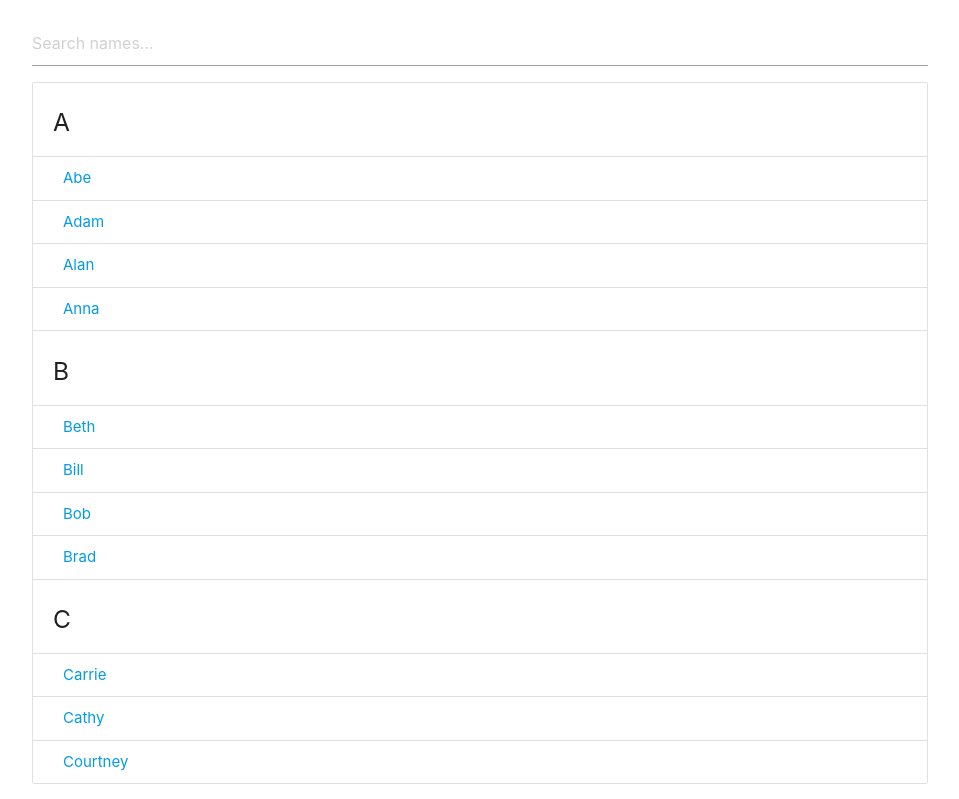
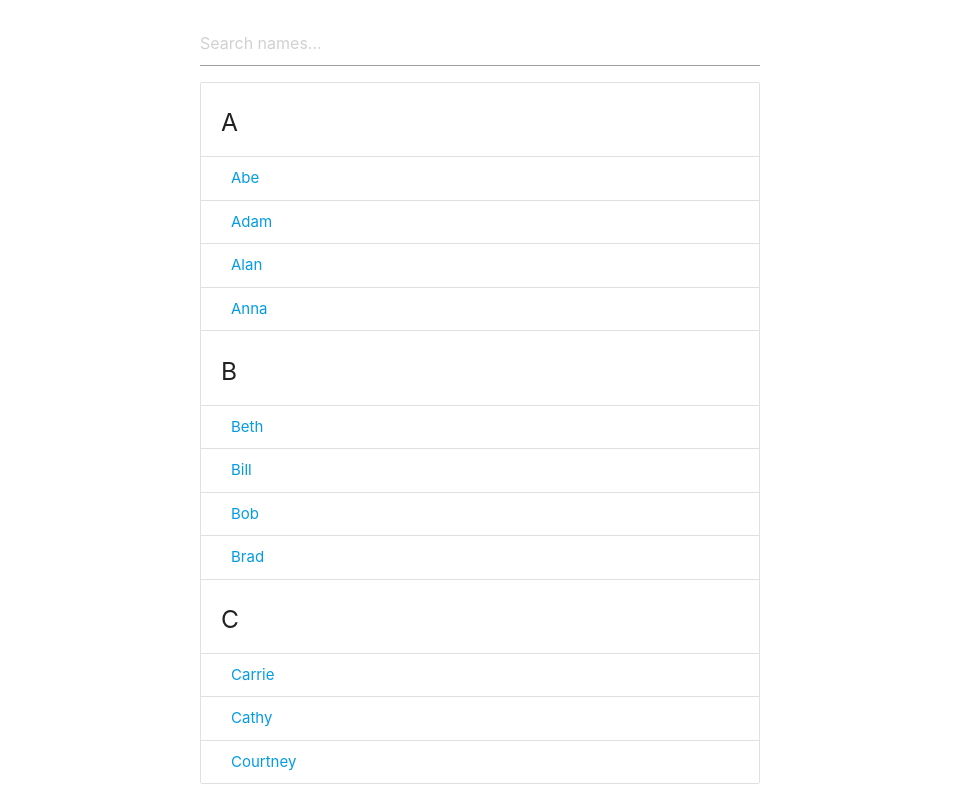
Before and after one commit to wahib-ouahib/FilteringApp, a website: page filterablelist/index.html in a window 1280 px wide. Shown: the part 116-915 px from the top of the page, without its empty margins (160-1119 px from the left). Drawn offline with nearby package versions, Linux system fonts and the light colour scheme.

Commit message:
:bug: fixing code

```diff
--- a/filterablelist/app.css
+++ b/filterablelist/app.css
@@ -31,3 +31,11 @@ span{
 #c{
   background-color: #bdf0f1;
 }
+
+body{
+
+
+    max-width: 800px;
+    margin: auto;
+
+}
```
